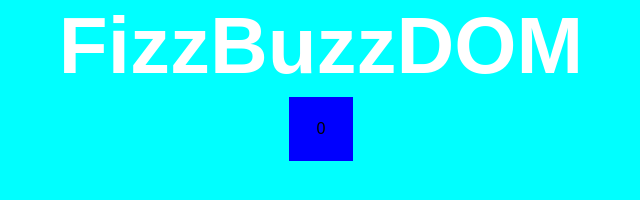
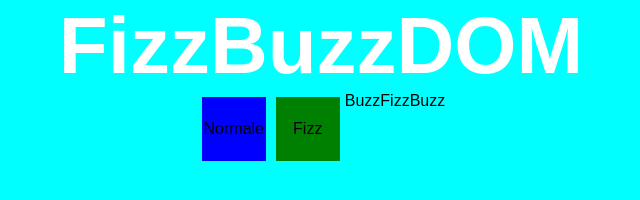
Before and after one commit to Giovanni-Palmitessa/js-fizzbuzz, a plain HTML site: page index.html in a window 1280 px wide. Shown: the whole page, without its empty margins (319-959 px from the left). Drawn offline with Linux system fonts and the light colour scheme.

Commit message:
add style to cell fizz

```diff
--- a/assets/style.css
+++ b/assets/style.css
@@ -37,3 +37,17 @@ h1{
     margin: 5px;
     background-color: blue;
 }
+
+.cell-fizz{
+    display: flex;
+    justify-content: center;
+    align-items: center;
+    width: 4rem;
+    height: 4rem;
+    margin: 5px;
+    background-color: green;
+}
+
+.cell-buzz {
+
+}
--- a/index.html
+++ b/index.html
@@ -12,7 +12,10 @@
         <h1>FizzBuzzDOM</h1>
 
         <div class="grid">
-            <div class="cell">0</div>
+            <div class="cell">Normale</div>
+            <div class="cell-fizz">Fizz</div>
+            <div class="cell-buzz">Buzz</div>
+            <div class="cell-fizz-buzz">FizzBuzz</div>
         </div>
     </div>
 
```
